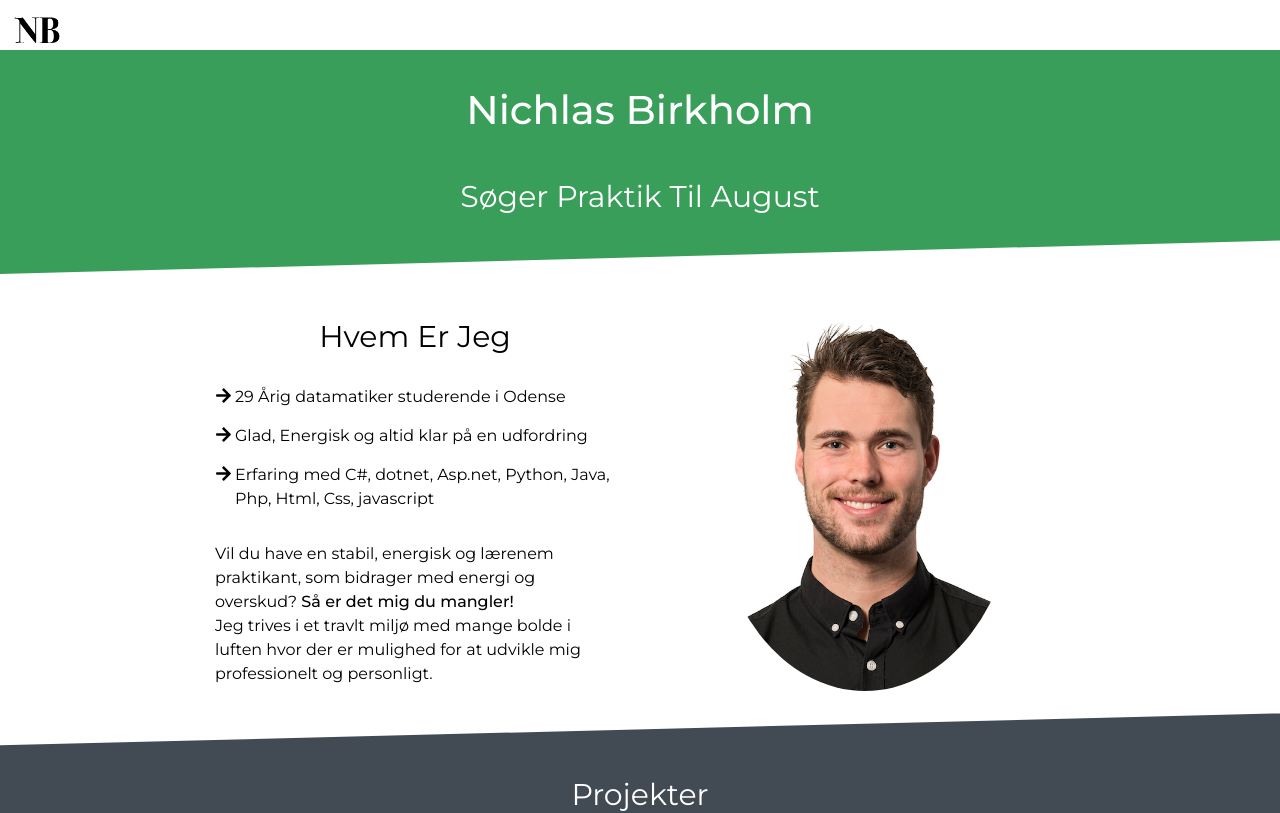
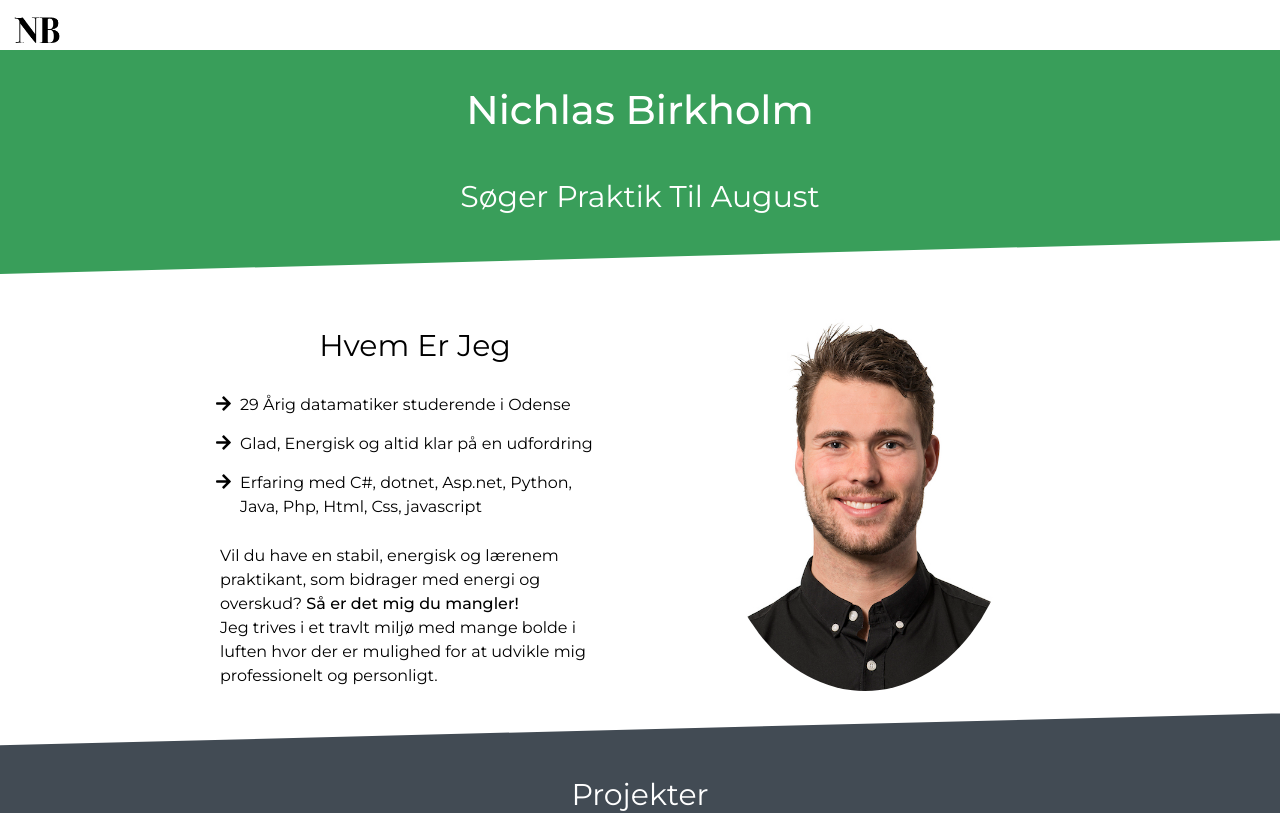
Before and after one commit to nichlashansen/PersonalSitev2, a Next.js app: page / in a window 1280 px wide. Shown: the top 813 px of the page. Built offline with nearby package versions, Linux system fonts and the light colour scheme.

Commit message:
Fixed p elements

```diff
--- a/styles/globals.css
+++ b/styles/globals.css
@@ -26,6 +26,7 @@ p {
   font-size: 1.6rem;
   font-weight: 200;
   line-height: 2.4rem;
+  margin: 0.5rem;
 }
 
 .Italic {
```
